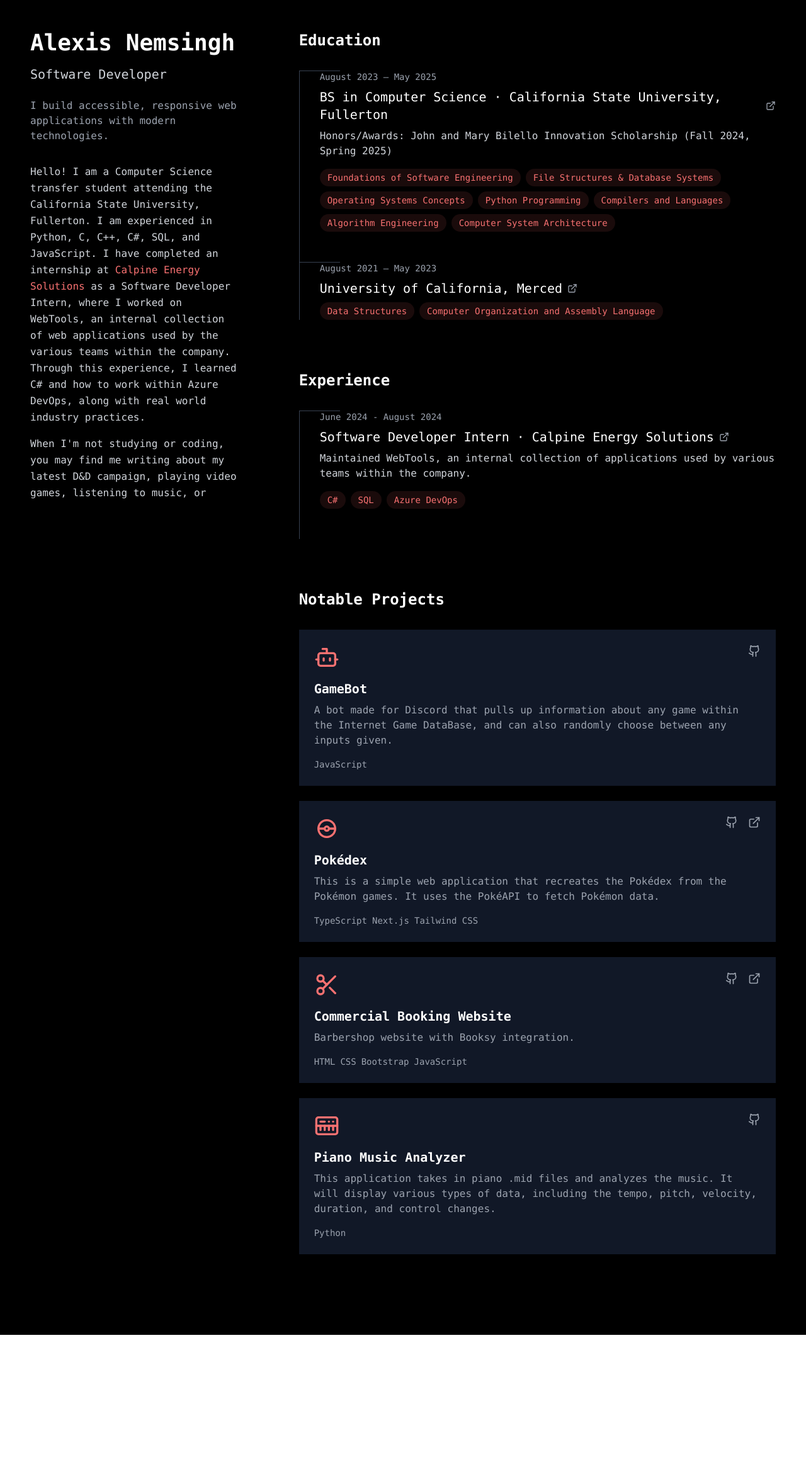
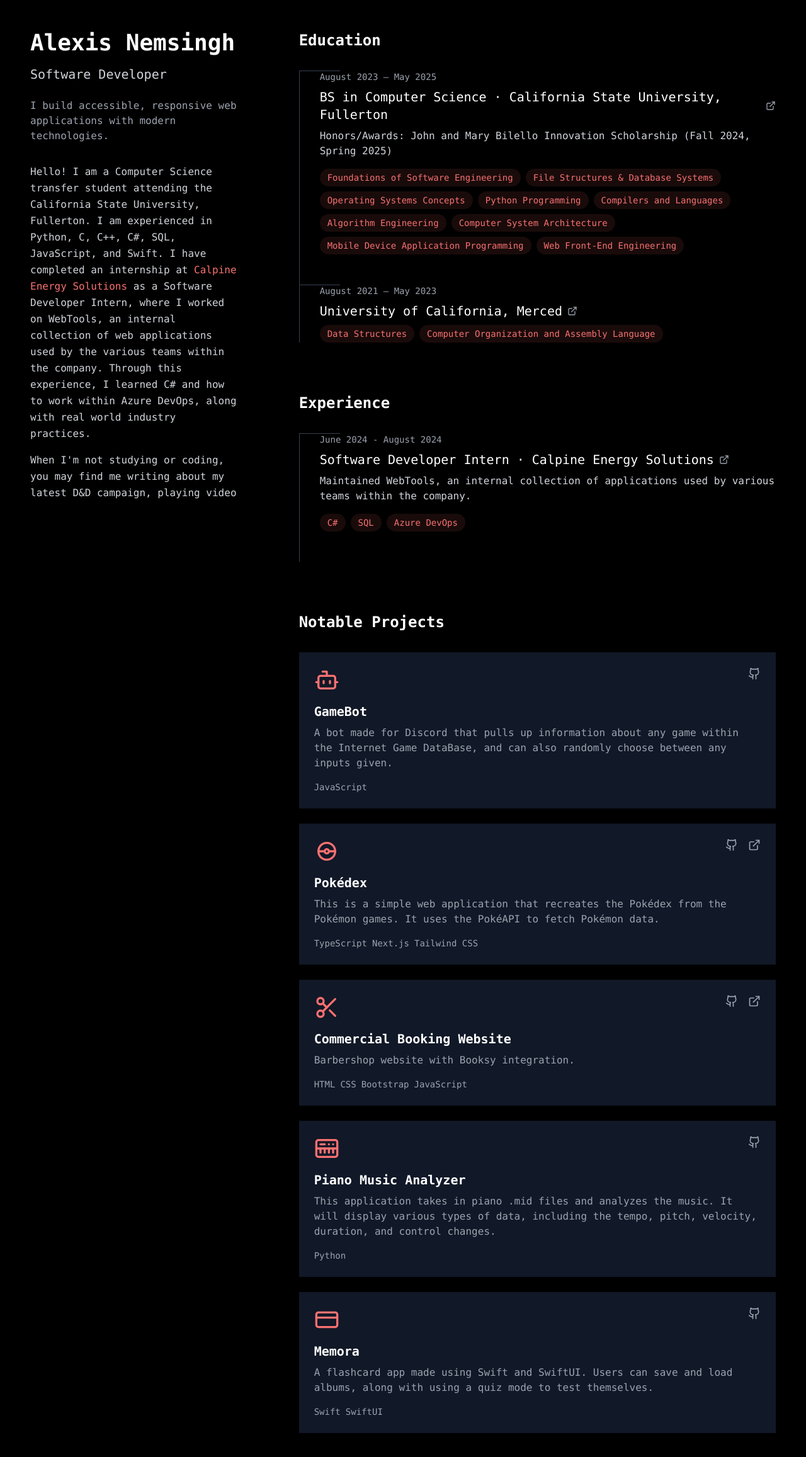
Before and after one commit to alexisnemsingh/alexisnemsingh.github.io, a Next.js app: page / in a window 1280 px wide. Shown: the top 2314 px of the page at 63% size. Before the commit the page ends 2120 px from the top, so only its background shows below. Built offline with nearby package versions, Linux system fonts and the light colour scheme.

Commit message:
added new classes taken, updated resume, and added a new project

```diff
--- a/src/app/page.tsx
+++ b/src/app/page.tsx
@@ -1,7 +1,7 @@
 "use client";
 import React, { useState } from "react";
 import Link from "next/link"
-import { Github, Linkedin, Mail, ExternalLink, FolderGit2, Menu, Bot, Scissors, KeyboardMusic } from 'lucide-react'
+import { Github, Linkedin, Mail, ExternalLink, FolderGit2, Menu, Bot, Scissors, KeyboardMusic, CreditCard } from 'lucide-react'
 import { CgPokemon } from "react-icons/cg";
 
 
@@ -27,7 +27,7 @@ export default function Page() {
           <div className="mb-12">
             <p className="text-gray-300 leading-relaxed mb-4">
             Hello! I am a Computer Science transfer student attending the California State University, Fullerton.
-            I am experienced in Python, C, C++, C#, SQL, and JavaScript. I have completed an internship at {" "}
+            I am experienced in Python, C, C++, C#, SQL, JavaScript, and Swift. I have completed an internship at {" "}
             <Link href="https://www.calpinesolutions.com/" target="_blank" className="text-red-400 hover:underline">
               Calpine Energy Solutions
             </Link>
@@ -109,6 +109,8 @@ export default function Page() {
                 <span className="text-red-400 bg-red-400/10 px-3 py-1 rounded-full text-sm">Compilers and Languages</span>
                 <span className="text-red-400 bg-red-400/10 px-3 py-1 rounded-full text-sm">Algorithm Engineering</span>
                 <span className="text-red-400 bg-red-400/10 px-3 py-1 rounded-full text-sm">Computer System Architecture</span>
+                <span className="text-red-400 bg-red-400/10 px-3 py-1 rounded-full text-sm">Mobile Device Application Programming</span>
+                <span className="text-red-400 bg-red-400/10 px-3 py-1 rounded-full text-sm">Web Front-End Engineering</span>
               </div>
             </div>
             <div className="relative pl-8">
@@ -243,6 +245,25 @@ export default function Page() {
                 </div>
               </div>
             </div>
+            <div className="group">
+              <div className="bg-gray-900 p-6 rounded-lg transition-all duration-300 group-hover:bg-gray-800">
+                <div className="flex justify-between items-start mb-4">
+                  <CreditCard className="w-10 h-10 text-red-400" />
+                  <div className="flex gap-4">
+                    <Link href="https://github.com/alexisnemsingh/Memora" target="_blank" className="text-gray-400 hover:text-red-400 transition-colors">
+                      <Github className="w-5 h-5" />
+                      <span className="sr-only">GitHub</span>
+                    </Link>
+                  </div>
+                </div>
+                <h3 className="text-xl font-semibold text-white mb-2">Memora</h3>
+                <p className="text-gray-400 mb-4">A flashcard app made using Swift and SwiftUI. Users can save and load albums, along with using a quiz mode to test themselves.</p>
+                <div className="flex gap-2 flex-wrap">
+                  <span className="text-gray-400 text-sm">Swift</span>
+                  <span className="text-gray-400 text-sm">SwiftUI</span>
+                </div>
+              </div>
+            </div>
           </div>
         </section>
       </main>
```
Also changed, not shown: 1 other file (tests, documents, lock files or other folders).
